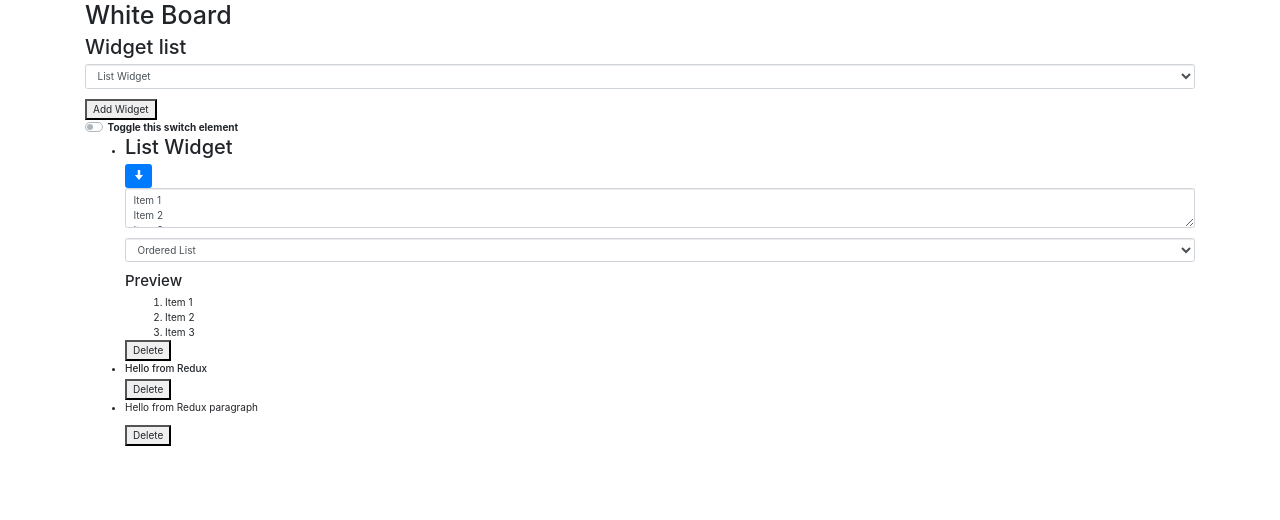
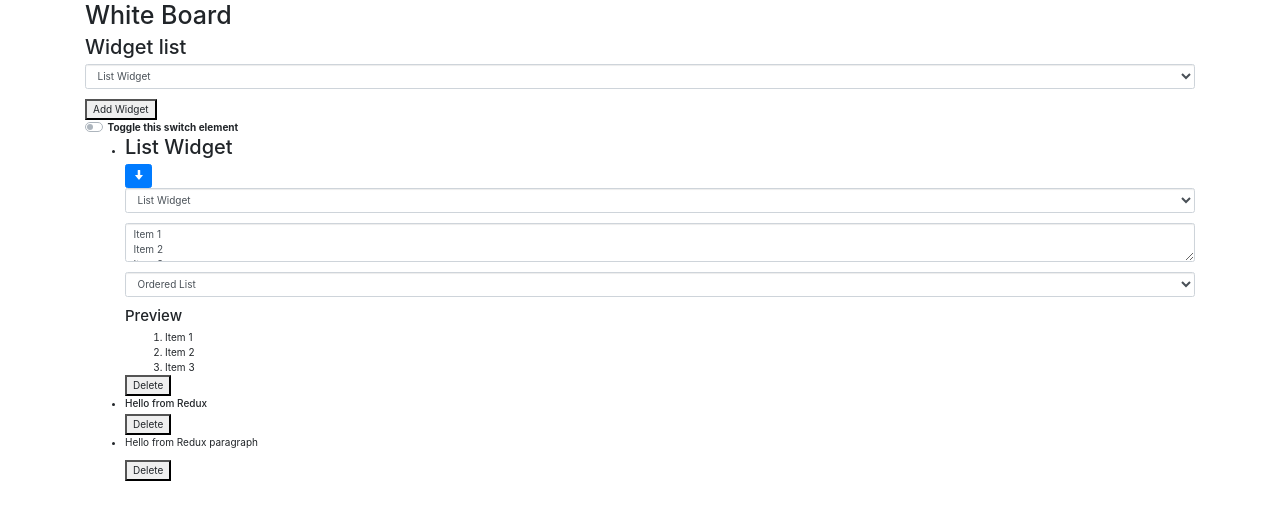
Before and after one commit to krezchikov42/wbdv-a3-krezchikov-client-react, a React (Create React App) app: page / in a window 1280 px wide. Shown: the top 520 px of the page. Built offline with nearby package versions, Linux system fonts and the light colour scheme.

Commit message:
adding change widget type to List Widget

```diff
--- a/src/components/widgets/ListWidget.js
+++ b/src/components/widgets/ListWidget.js
@@ -50,6 +50,17 @@ export default class ListWidget extends React.Component {
           onClick={this.props.moveWidget}
         />
         <div className="form-group">
+          <select
+            className="form-control"
+            value={this.props.widget.type}
+            onChange={this.changeTypeWidget}
+          >
+            <option value="LIST">List Widget</option>
+            <option value="HEADING">Header Widget</option>
+            <option value="PARAGRAPH">Paragraph widget</option>
+          </select>
+        </div>
+        <div className="form-group">
           <textarea
             value={this.props.widget.text}
             onChange={this.changeText}
@@ -93,6 +104,12 @@ export default class ListWidget extends React.Component {
     let widget = { ...this.props.widget, text: new_text };
     this.props.updateWidget(widget.id, widget);
   };
+
+  changeTypeWidget =  e => {
+    let new_type = e.target.value
+    let widget = {...this.props.widget, type: new_type}
+    this.props.updateWidget(widget.id, widget)
+  }
 }
 
 ListWidget.propTypes = {
```
